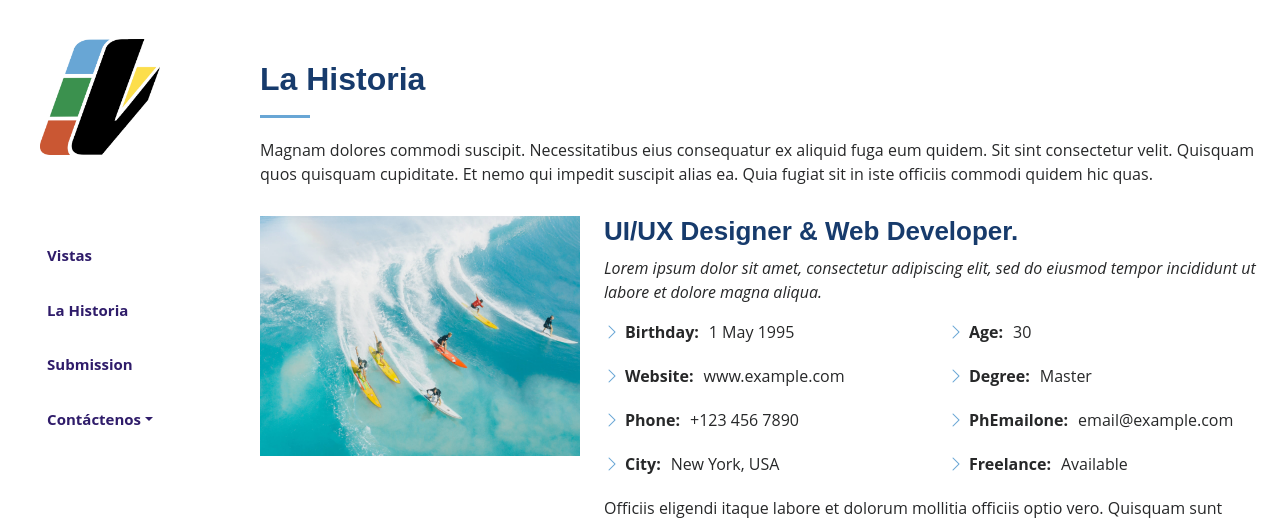
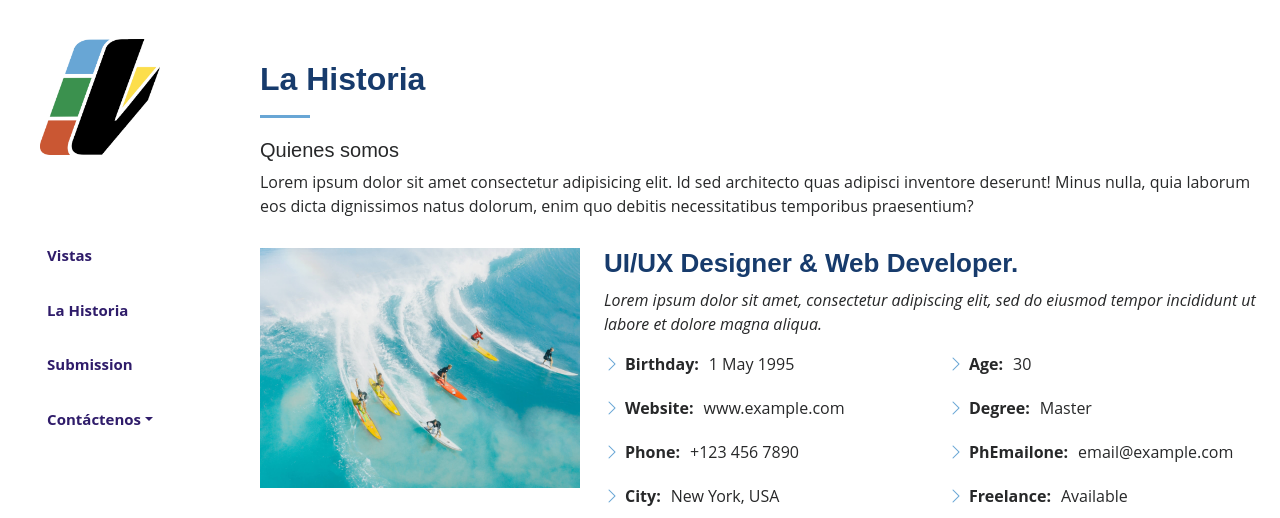
Before and after one commit to yandivd/VeoCuba, a Django app: page /about/ in a window 1280 px wide. Shown: the top 518 px of the page. Run offline with Django 3.2, Linux system fonts and the light colour scheme; data comes from the database, SQL or seed files in the repository; some libraries are stand-ins or nearby versions.

Commit message:
consumiendo del json

```diff
--- a/main/templates/main/about.html
+++ b/main/templates/main/about.html
@@ -8,7 +8,8 @@
 
         <div class="section-title">
           <h2>La Historia</h2>
-          <p>Magnam dolores commodi suscipit. Necessitatibus eius consequatur ex aliquid fuga eum quidem. Sit sint consectetur velit. Quisquam quos quisquam cupiditate. Et nemo qui impedit suscipit alias ea. Quia fugiat sit in iste officiis commodi quidem hic quas.</p>
+          <h5>{{historia.sub1es}}</h5>
+          <p>{{historia.texto1es}}</p>
         </div>
 
         <div class="row">
```
